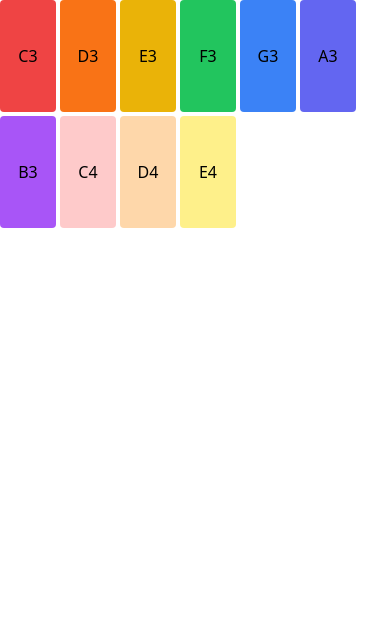
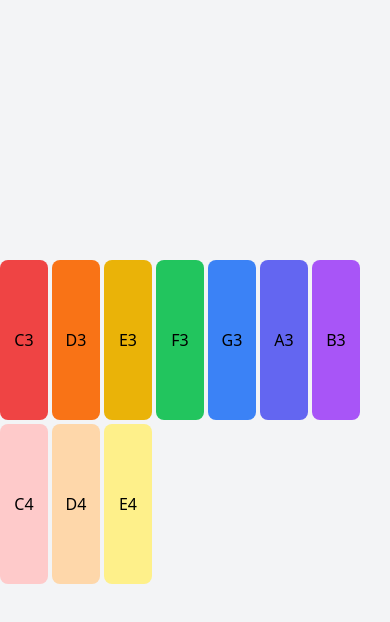
Before and after one commit to ruanha/glockenspiel, a React (Vite) app: page / in a window 390 px wide. Shown: the top 622 px of the page. Built offline with nearby package versions, Linux system fonts and the light colour scheme.

Commit message:
responsive bars

```diff
--- a/src/Bar.tsx
+++ b/src/Bar.tsx
@@ -5,7 +5,7 @@ function Bar({ note, color }: { note: string; color: string }) {
   };
   return (
     <div
-      className={`w-14 h-28 flex place-items-center justify-center rounded ${color}`}
+      className={`w-12 h-40 md:w-16 md:h-64 lg:w-20 lg:h-72 flex place-items-center justify-center rounded-lg ${color}`}
       onClick={() => playNote()}
     >
       {note}
@@ -14,3 +14,5 @@ function Bar({ note, color }: { note: string; color: string }) {
 }
 
 export default Bar;
+// 80 / 24 = 3.3333333333333335
+//
--- a/src/index.css
+++ b/src/index.css
@@ -4,4 +4,9 @@
 
 body {
   cursor: url("./assets/mallet.png"), auto;
+  display: flex;
+  justify-content: center;
+  align-items: center;
+  height: 100vh;
+  background-color: #f3f4f6;
 }
```
